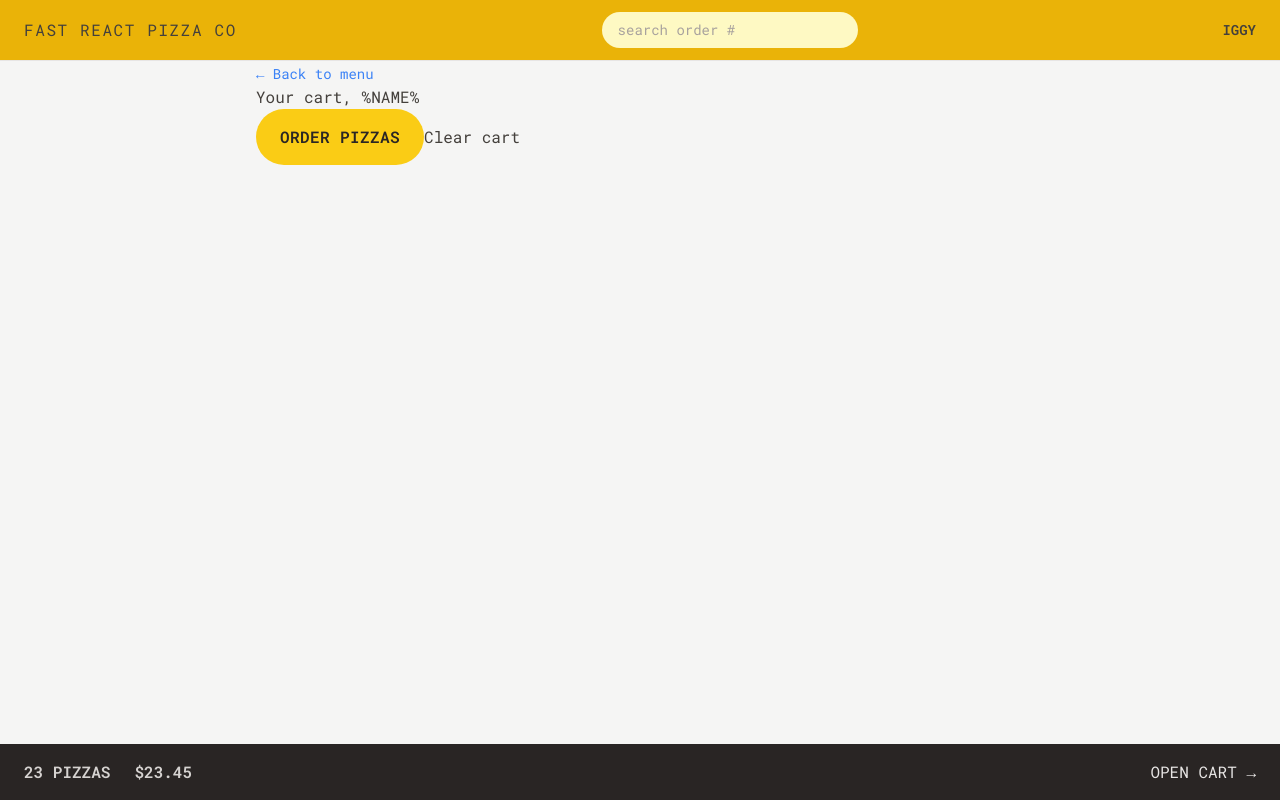
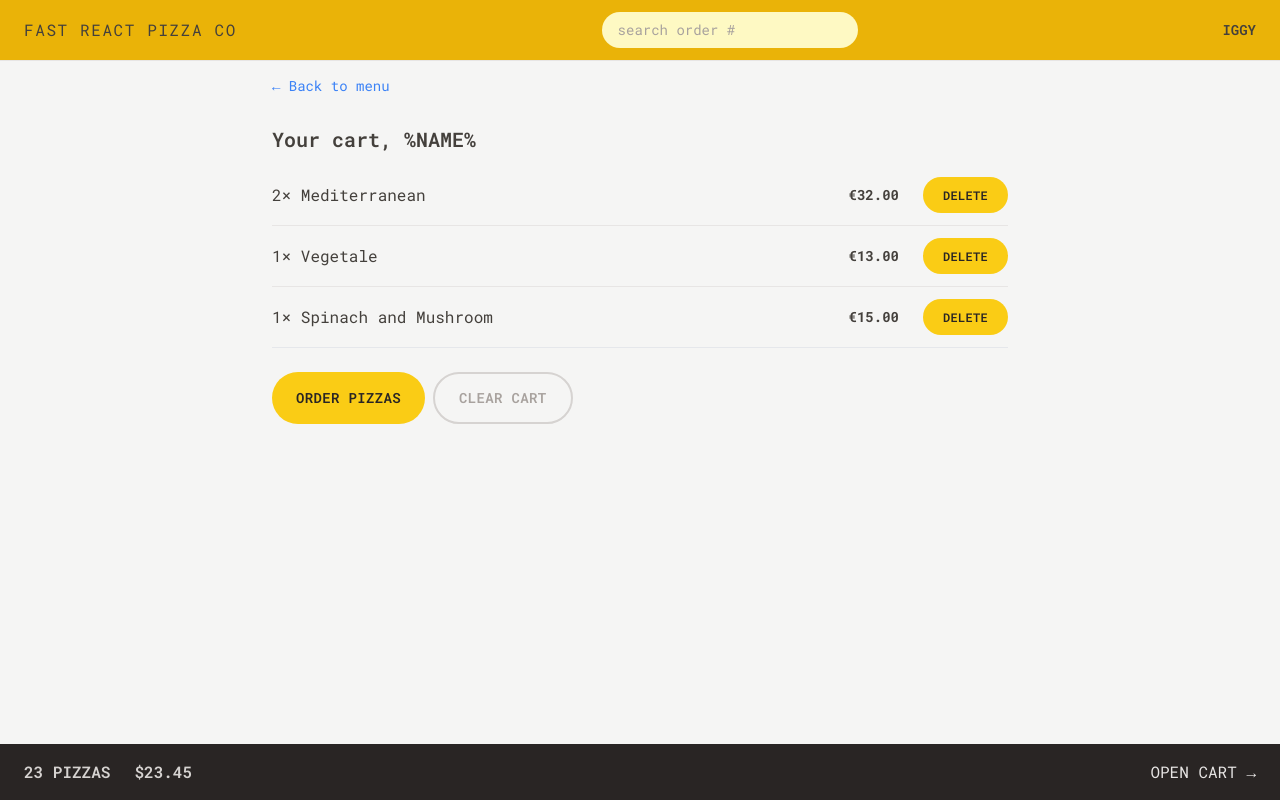
Before and after one commit to ignatius22/pizzaorder, a React (Vite) app: page /cart in a window 1280 px wide. Built offline with nearby package versions, Linux system fonts and the light colour scheme.

Commit message:
Add more styles

```diff
--- a/src/features/cart/Cart.jsx
+++ b/src/features/cart/Cart.jsx
@@ -1,7 +1,7 @@
 import { Link } from 'react-router-dom';
 import LinkButton from '../../ui/LinkButton';
 import Button from '../../ui/Button';
-
+import CartItem from './CartItem';
 // eslint-disable-next-line no-unused-vars
 const fakeCart = [
   {
@@ -28,17 +28,23 @@
 ];
 
 function Cart() {
-  // const cart = fakeCart;
+  const cart = fakeCart;
 
   return (
-    <div>
+    <div className="px-4 py-3">
       <LinkButton to="/menu">&larr; Back to menu</LinkButton>
 
-      <h2>Your cart, %NAME%</h2>
-
-      <div>
-        <Button to="/order/new">Order pizzas</Button>
-        <button>Clear cart</button>
+      <h2 className="mt-7 text-xl font-semibold">Your cart, %NAME%</h2>
+      <ul className="mt-3 divide-y divide-stone-200 border-b">
+        {cart.map((item) => (
+          <CartItem item={item} key={item.key} />
+        ))}
+      </ul>
+      <div className="mt-6 space-x-2">
+        <Button to="/order/new" type="primary">
+          Order pizzas
+        </Button>
+        <Button type="secondary">Clear cart</Button>
       </div>
     </div>
   );
--- a/src/features/cart/CartItem.jsx
+++ b/src/features/cart/CartItem.jsx
@@ -1,5 +1,5 @@
-
-import { formatCurrency } from "../../utils/helpers";
+import Button from '../../ui/Button';
+import { formatCurrency } from '../../utils/helpers';
 
 function CartItem({ item }) {
   /* eslint-disable no-unused-vars */
@@ -7,12 +7,13 @@
   const { pizzaId, name, quantity, totalPrice } = item;
 
   return (
-    <li>
-      <p>
+    <li className="py-3 sm:flex sm:items-center sm:justify-between">
+      <p className="mb-1 sm:mb-0">
         {quantity}&times; {name}
       </p>
-      <div>
-        <p>{formatCurrency(totalPrice)}</p>
+      <div className="flex items-center justify-between sm:gap-6 ">
+        <p className="text-sm font-bold">{formatCurrency(totalPrice)}</p>
+        <Button type="small">Delete</Button>
       </div>
     </li>
   );
--- a/src/features/menu/MenuItem.jsx
+++ b/src/features/menu/MenuItem.jsx
@@ -11,7 +11,7 @@
         alt={name}
         className={`h-24 ${soldOut ? 'opacity-70 grayscale' : ''}`}
       />
-      <div className="flex  flex-col grow">
+      <div className="flex  flex-col grow pt-0.5">
         <p className="font-medium">{name}</p>
         <p className="text-sm capitalize italic text-stone-500">
           {ingredients.join(', ')}
@@ -24,7 +24,7 @@
               Sold out
             </p>
           )}
-          <Button>Add to cart</Button>
+          <Button type="small">Add to cart</Button>
         </div>
       </div>
     </li>
--- a/src/features/order/CreateOrder.jsx
+++ b/src/features/order/CreateOrder.jsx
@@ -40,51 +40,55 @@
   const formErrors = useActionData();
 
   return (
-    <div>
-      <h2>Ready to order? Let's go!</h2>
+    <div className="px-4 py-6">
+      <h2 className="mb-8 text-xl font-semibold">Ready to order? Let's go!</h2>
 
       <Form method="POST">
-        <div>
-          <label>First Name</label>
-          <input type="text" name="customer" required className='input'/>
+        <div className="mb-5 flex flex-col gap-2 sm:flex-row sm:items-center">
+          <label className="sm:basis-40">First Name</label>
+          <input type="text" name="customer" required className="input grow" />
         </div>
 
-        <div>
-          <label>Phone number</label>
-          <div>
-            <input type="tel" name="phone" required className='input' />
+        <div className="mb-5 flex flex-col gap-2 sm:flex-row sm:items-center">
+          <label className="sm:basis-40">Phone number</label>
+          <div className="grow">
+            <input type="tel" name="phone" required className="input w-full" />
           </div>
-          {formErrors?.phone && <p>{formErrors.phone}</p>}
+          {formErrors?.phone && (
+            <p className="mt-2 rounded-md bg-red-100 p-2 text-xs text-red-700">
+              {formErrors.phone}
+            </p>
+          )}
         </div>
 
-        <div>
-          <label>Address</label>
-          <div>
+        <div className="mb-5 flex flex-col gap-2 sm:flex-row sm:items-center">
+          <label className="sm:basis-40">Address</label>
+          <div className="grow">
             <input
               type="text"
               name="address"
               required
-              className="input"
+              className="input w-full"
             />
           </div>
         </div>
 
-        <div>
+        <div className="mb-12 flex items-center gap-5">
           <input
+            className="h-6 w-6 accent-yellow-400 focus:outline-none focus:ring focus:ring-yellow-400 focus:ring-offset-2"
             type="checkbox"
             name="priority"
             id="priority"
             // value={withPriority}
             // onChange={(e) => setWithPriority(e.target.checked)}
           />
-          <label htmlFor="priority">Want to yo give your order priority?</label>
+          <label htmlFor="priority" className="font-medium">
+            Want to yo give your order priority?
+          </label>
         </div>
         <input type="hidden" value={JSON.stringify(cart)} name="cart" />
         <div>
-          <Button
-            disabled={isSubmitting}
-
-          >
+          <Button disabled={isSubmitting} type="primary">
             {isSubmitting ? 'placing order...' : 'Order now'}
           </Button>
         </div>
--- a/src/features/order/OrderItem.jsx
+++ b/src/features/order/OrderItem.jsx
@@ -1,15 +1,15 @@
-import { formatCurrency } from "../../utils/helpers";
+import { formatCurrency } from '../../utils/helpers';
 
 function OrderItem({ item, isLoadingIngredients, ingredients }) {
   const { quantity, name, totalPrice } = item;
 
   return (
-    <li>
-      <div>
+    <li className="py-3 ">
+      <div className="flex items-center justify-between gap-4 text-sm">
         <p>
-          <span>{quantity}&times;</span> {name}
+          <span className="font-bold">{quantity}&times;</span> {name}
         </p>
-        <p>{formatCurrency(totalPrice)}</p>
+        <p className="font-bold">{formatCurrency(totalPrice)}</p>
       </div>
     </li>
   );
--- a/src/features/user/CreateUser.jsx
+++ b/src/features/user/CreateUser.jsx
@@ -23,7 +23,7 @@
 
       {username !== '' && (
         <div>
-          <Button>Start ordering</Button>
+          <Button type="primary">Start ordering</Button>
         </div>
       )}
     </form>
--- a/src/index.css
+++ b/src/index.css
@@ -1,9 +1,11 @@
+
+
 @tailwind base;
 @tailwind components;
 @tailwind utilities;
 @layer components {
   .input {
-    @apply w-full rounded-full border border-stone-200 px-4 py-2 text-sm transition-all duration-300 placeholder:text-stone-400 focus:outline-none focus:ring focus:ring-yellow-400 md:px-6 md:py-3;
+    @apply  rounded-full border border-stone-200 px-4 py-2 text-sm transition-all duration-300 placeholder:text-stone-400 focus:outline-none focus:ring focus:ring-yellow-400 md:px-6 md:py-3;
   }
   /* https://dev.to/afif/i-made-100-css-loaders-for-your-next-project-4eje */
   .loader {
--- a/src/ui/Button.jsx
+++ b/src/ui/Button.jsx
@@ -1,12 +1,26 @@
 import React from 'react';
 import { Link } from 'react-router-dom';
 
-function Button({ children, disabled, to }) {
-  const className =
-    'inline-block rounded-full bg-yellow-400 px-4 py-3 font-semibold uppercase tracking-wide text-stone-800 transition-colors hover:bg-yellow-300 focus:outline-none focus:ring focus:ring-yellow-300 focus:ring-offset-2 disabled:cursor-not-allowed sm:px-6 sm:py-4';
-  if (to) return <Link to={to} className={className}>{children}</Link>;
+function Button({ children, disabled, to, type }) {
+  const base =
+    'inline-block text-sm rounded-full bg-yellow-400 font-semibold uppercase tracking-wide text-stone-800 transition-colors duration-300 hover:bg-yellow-300 focus:bg-yellow-300 focus:outline-none focus:ring focus:ring-yellow-300 focus:ring-offset-2 disabled:cursor-not-allowed';
+
+  const styles = {
+    primary: base + ' px-4 py-3 md:px-6 md:py-4',
+    small: base + ' px-4 py-2 md:px-5 md:py-2.5 text-xs',
+    round: base + ' px-2.5 py-1 md:px-3.5 md:py-2 text-sm',
+    secondary:
+      'inline-block text-sm rounded-full border-2 border-stone-300 font-semibold uppercase tracking-wide text-stone-400 transition-colors duration-300 hover:bg-stone-300 hover:text-stone-800 focus:bg-stone-300 focus:text-stone-800 focus:outline-none focus:ring focus:ring-stone-200 focus:ring-offset-2 disabled:cursor-not-allowed px-4 py-2.5 md:px-6 md:py-3.5',
+  };
+
+  if (to)
+    return (
+      <Link to={to} className={styles[type]}>
+        {children}
+      </Link>
+    );
   return (
-    <button disabled={disabled} className={className}>
+    <button disabled={disabled} className={styles[type]}>
       {children}
     </button>
   );
```
Also changed, not shown: src/features/order/Order.jsx (+38 -19 lines).
